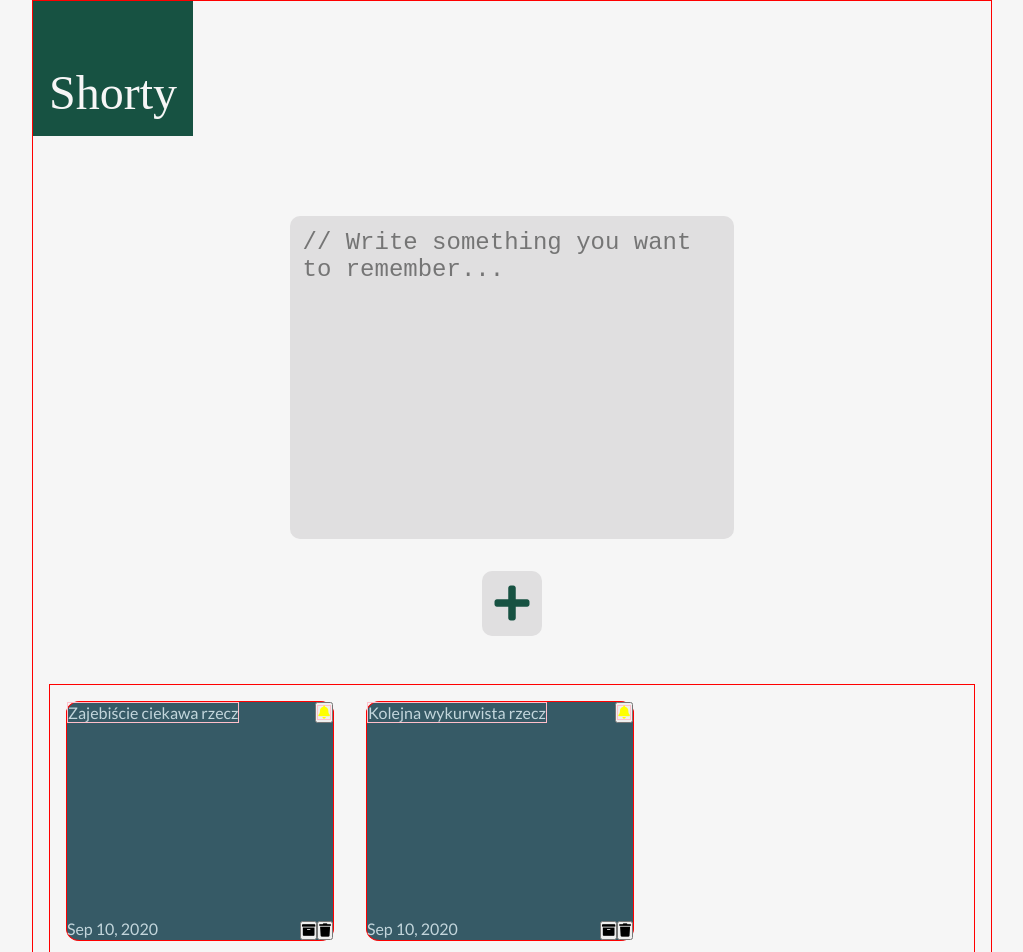
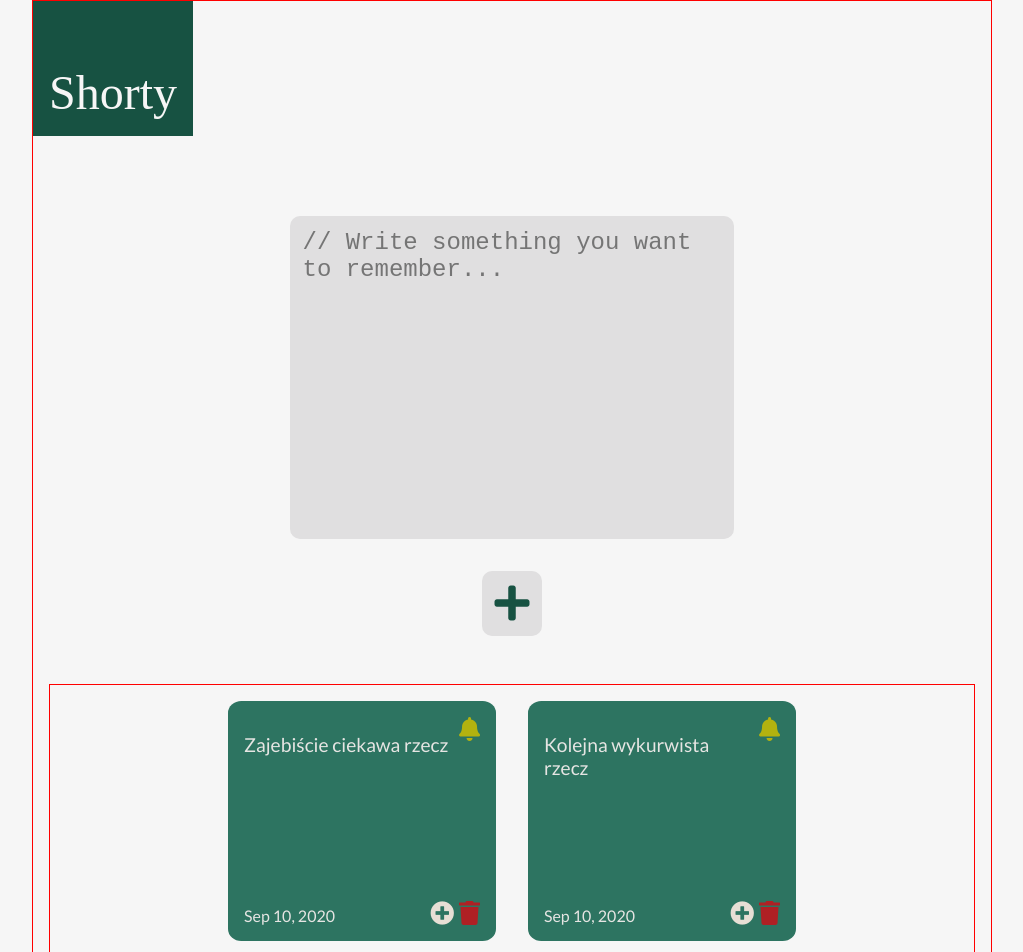
Before and after one commit to undstory/Shorty2-with-Vue.js, a Vue app: page / in a window 1280 px wide. Shown: the top 952 px of the page, without its empty margins (128-1151 px from the left). Built offline with nearby package versions, Linux system fonts and the light colour scheme; a web font is replaced by a local one.

Commit message:
custumization items

```diff
--- a/src/components/ShortyAdd.vue
+++ b/src/components/ShortyAdd.vue
@@ -50,7 +50,11 @@ export default {
     },
     methods: {
         addNote() {
+            if(this.newNote.trim().length == 0) {
+                alert("You have to write something...");
+                return;
 
+            }
             this.notes.push({
                 id: this.noteId,
                 text: this.newNote,
@@ -115,7 +119,7 @@ export default {
             display: flex;
             flex-direction: row;
             flex-wrap: wrap;
-            // justify-content: space-between;
+            justify-content: center;
             border: 1px solid red;
             margin: 3rem 1rem;
 
--- a/src/components/ShortyItem.vue
+++ b/src/components/ShortyItem.vue
@@ -8,8 +8,8 @@
             <div class="item__down">
                  <span class="item__date">{{ currentDate | niceDate }}</span>
                  <div class="item__btns">
-                     <button class="item__btn--archive"><i class="fas fa-archive"></i></button>
-                     <button class="item__btn--remove"><i class="fas fa-trash"></i></button>
+                     <button class="item__btn--archive"><i class="fas fa-plus-circle item__archive"></i></i></button>
+                     <button class="item__btn--remove"><i class="fas fa-trash item__remove"></i></button>
                  </div>
             </div>
 
@@ -42,9 +42,8 @@ export default {
 
 <style lang="scss">
     .item {
-        background-color: #365A66;
-        color: #C3D6DC;
-        border: 1px solid red;
+        background-color: #2d7461;
+        color: #E6E5E3;
         width: 29%;
         height: 15rem;
         margin: 1rem;
@@ -54,27 +53,79 @@ export default {
         justify-content: space-between;
 
         &__text {
-            border: 1px solid pink;
             display: inline-block;
+            font-size: 1.2rem;
+            margin-right: .5rem;
+            margin-top: 2rem;
         }
 
         &__bell {
+            display: inline-block;
+            color: #B3B20F;
+            font-size: 1.5rem;
+            margin-top: 1rem;
 
-            display: inline-block;
-            color: yellow;
-            border: 1px solid pink;
+            &:hover {
+                color: #F04F33;
+            }
         }
 
         &__up {
             display: flex;
             flex-direction: row;
             justify-content: space-between;
+            align-items: flex-start;
+            margin: 1rem;
+            margin-top: 0;
+        }
+
+        &__btn {
+
+
+            &--important, &--archive, &--remove {
+                background-color: transparent;
+                border: none;
+                cursor: pointer;
+
+                &:focus {
+                    border: none;
+                    outline: none;
+                }
+            }
         }
 
         &__down {
             display: flex;
             flex-direction: row;
             justify-content: space-between;
+            align-items: flex-end;
+            margin: 1rem;
+        }
+
+        &__archive, &__remove {
+            font-size: 1.5rem;
+            padding-left: .3rem;
+        }
+
+        &__archive {
+            color: #E7DFD5;
+
+            &:hover {
+
+                color: #D76B8B;
+            }
+        }
+
+        &__remove {
+            color: #AF2024;
+
+            &:hover {
+
+                color: #F15822;
+            }
+
         }
     }
+
+
 </style>
```
